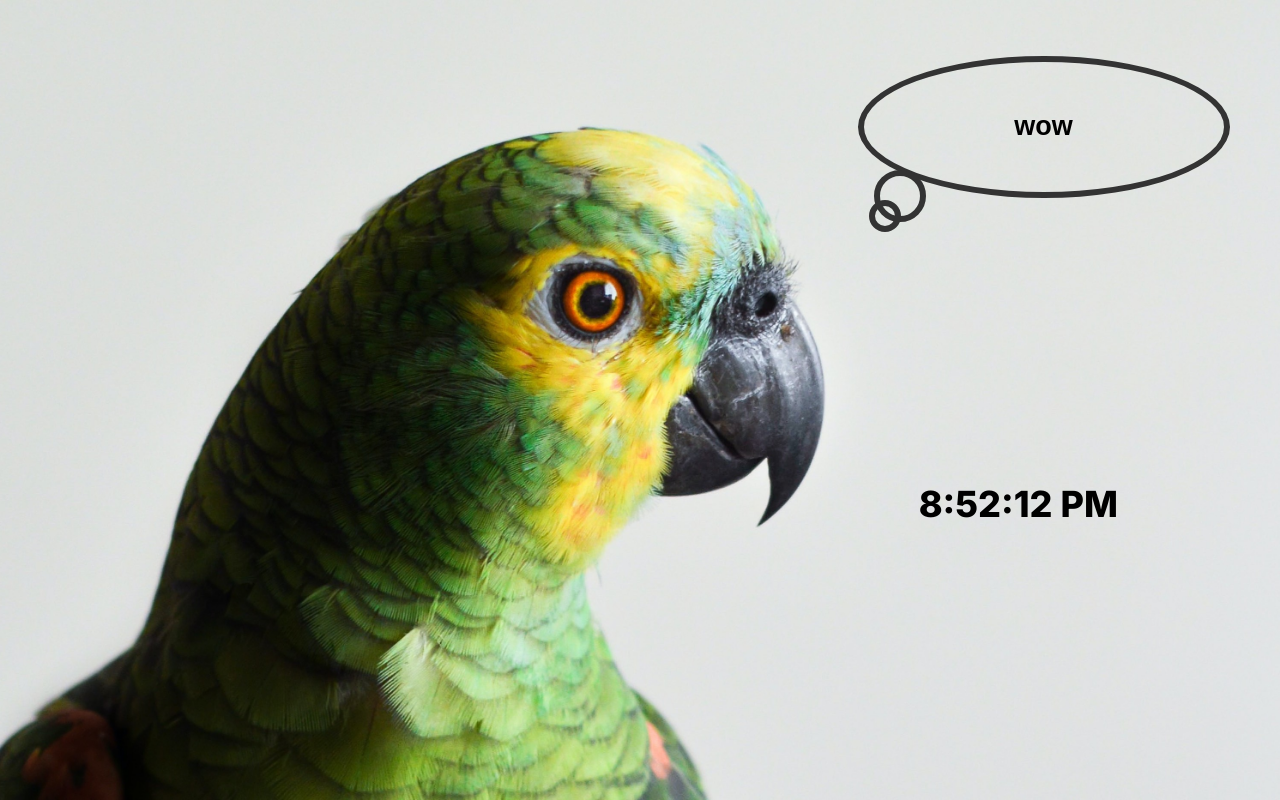
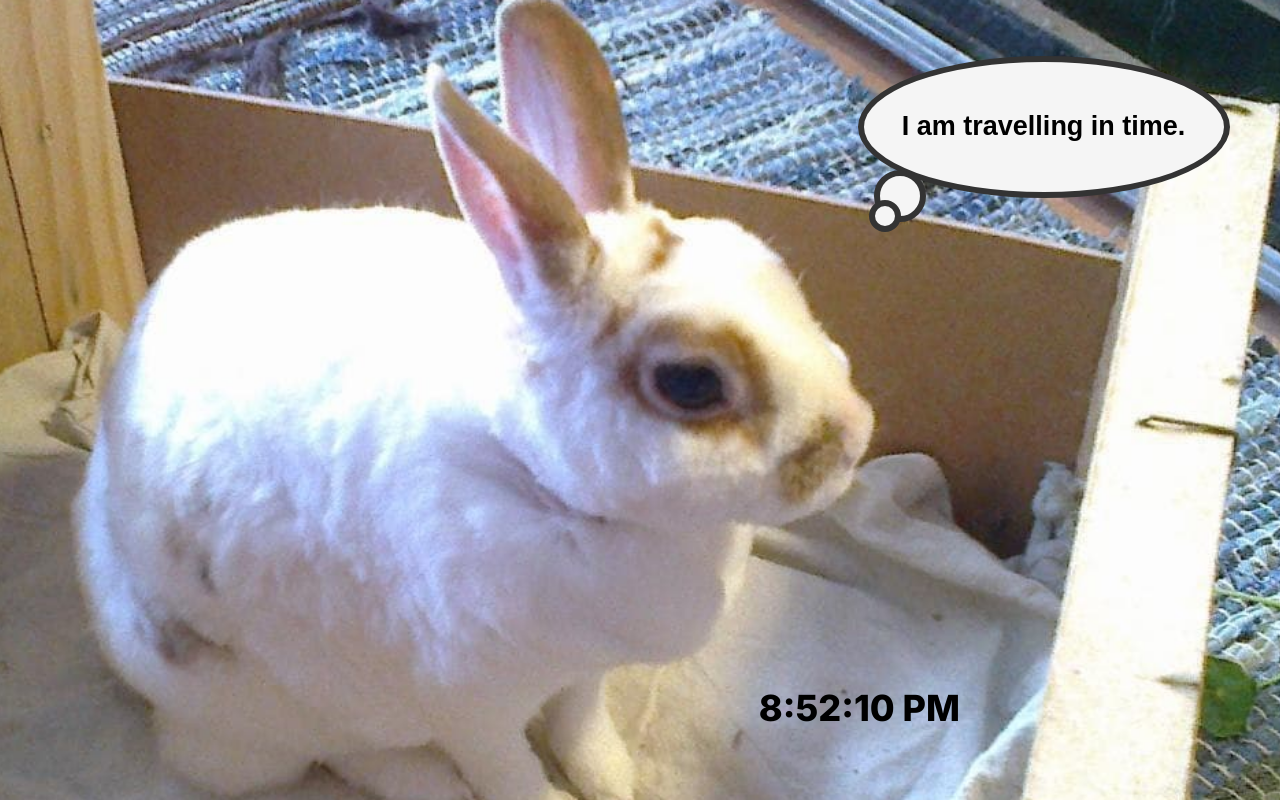
Before and after one commit to AnneQuinkenstein/clock, a React (Create React App) app: page / in a window 1280 px wide. Built offline with nearby package versions, Linux system fonts and the light colour scheme.

Commit message:
changed background pic

```diff
--- a/src/App.css
+++ b/src/App.css
@@ -1,5 +1,5 @@
 body {
-  background-image: url("./pexels-caio-56733.jpg");
+  background-image: url("./hase.png");
   background-size: cover;
   background-repeat: no-repeat;
   background-position: center;
@@ -13,9 +13,9 @@ body {
 
 .clock {
   position: absolute;
-  right: 15%;
-  top: 50%;
-  transform: translate(15%, 50%);
+  right: 25%;
+  bottom: 5%;
+  /* transform: translate(15%, 50%); */
 }
 
 .bubble {
@@ -28,6 +28,7 @@ body {
   font-family: sans-serif;
   padding: 20px;
   font-size: large;
+  background-color: whitesmoke;
 }
 
 .thought {
@@ -42,6 +43,7 @@ body {
   position: absolute;
   width: 0;
   height: 0;
+  background-color: whitesmoke;
 }
 
 .thought:before,
@@ -73,7 +75,7 @@ body {
 @media (max-width: 700px) {
   .clock {
     right: 15%;
-    top: 60%;
+    top: 75%;
     transform: translate(15%, 50%);
   }
 
--- a/src/App.js
+++ b/src/App.js
@@ -16,7 +16,7 @@ function App() {
         setVisible(true);
       } else return;
       i++;
-    }, 5000);
+    }, 2000);
 
     return () => {
       clearInterval(timerID);
```
Also changed, not shown: src/hase.png (added).
